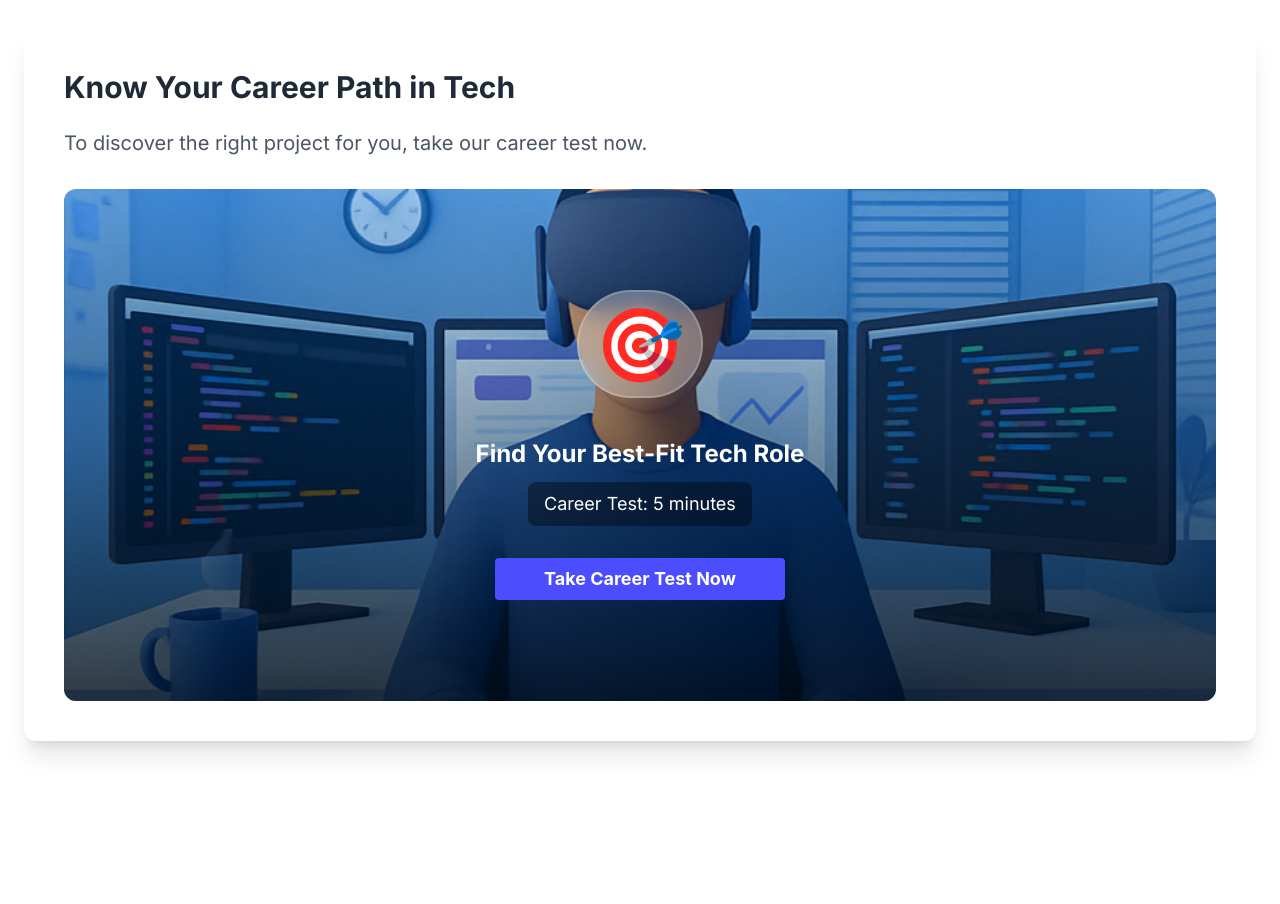
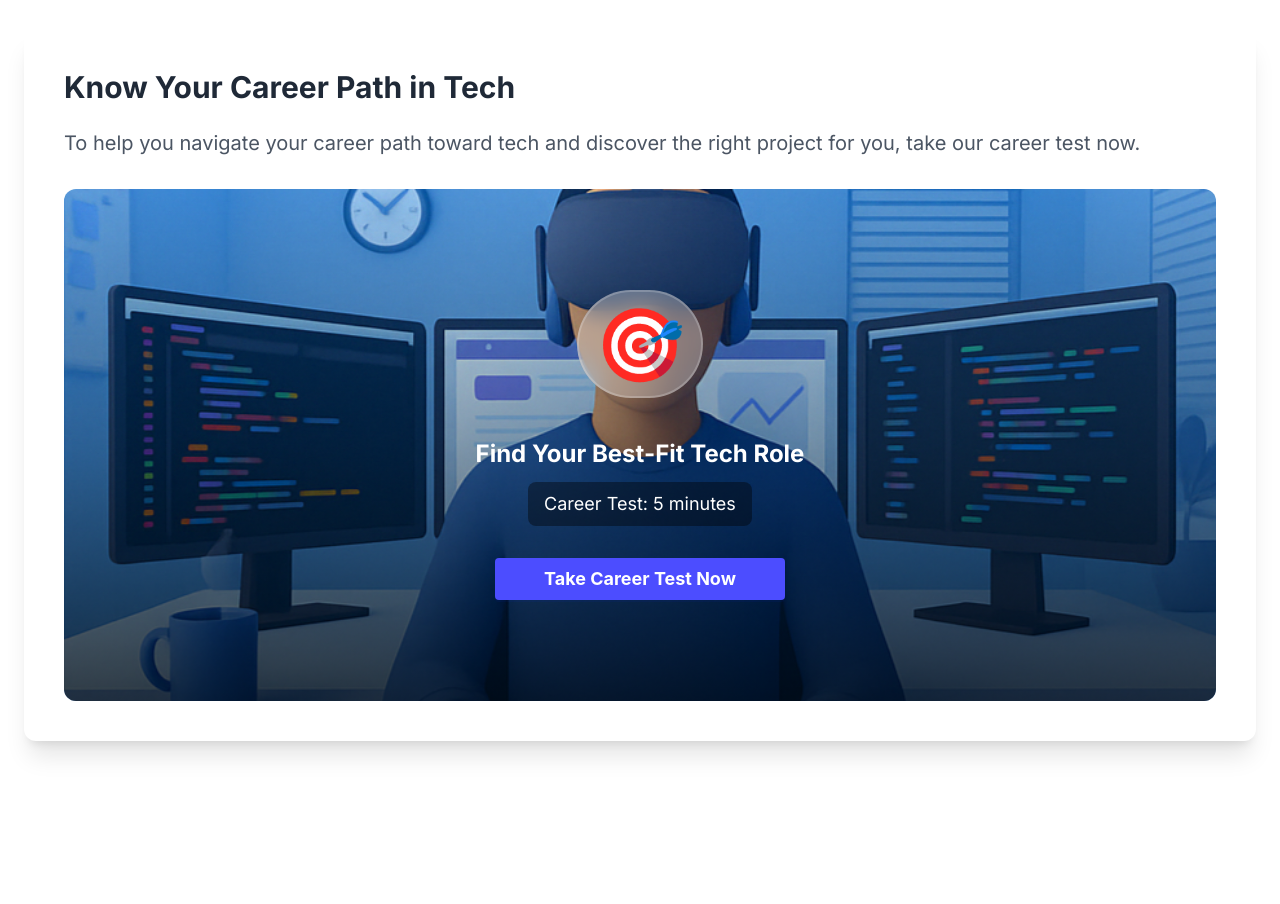
Before and after one commit to techtalentscity/techtalentscity.github.io, a React (Vite) app: page / in a window 1280 px wide. Shown: the part 1960-2864 px from the top of the page. Built offline with nearby package versions, Linux system fonts and the light colour scheme.

Commit message:
Update CareerTest.jsx

```diff
--- a/src/Pages/Home/CareerTest.jsx
+++ b/src/Pages/Home/CareerTest.jsx
@@ -13,7 +13,7 @@ const CareerTest = () => {
         <div className="bg-white rounded-xl p-10 shadow-xl">
           <h3 className="text-3xl font-bold text-gray-800 mb-6">Know Your Career Path in Tech</h3>
           <p className="text-xl text-gray-600 mb-8">
-            To discover the right project for you, take our career test now.
+            To help you navigate your career path toward tech and discover the right project for you, take our career test now.
           </p>
           <div className="relative h-[32rem] overflow-hidden rounded-xl group">
             <img
```
